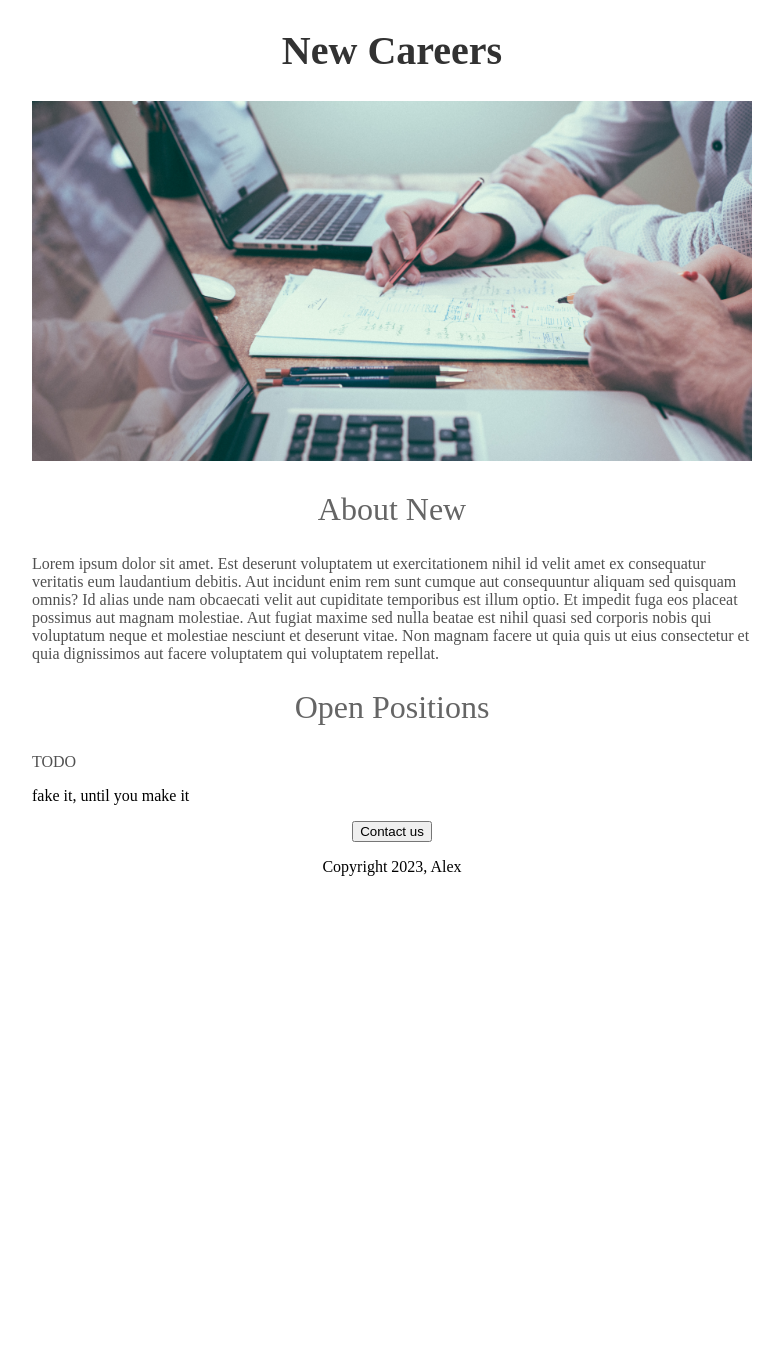
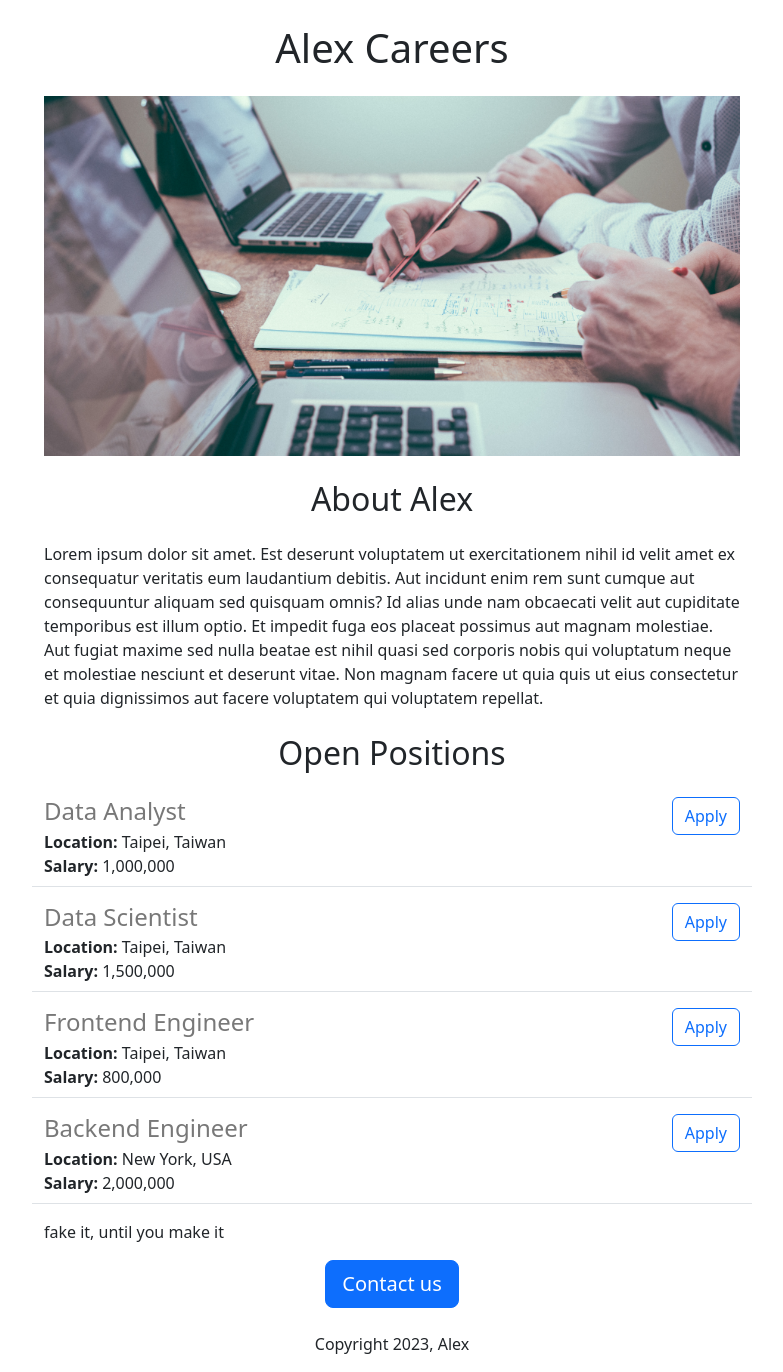
Before and after one commit to alexjian2017/career-website, a Flask app: page / in a window 1280 px wide. Shown: the whole page, without its empty margins (248-1031 px from the left). Before the commit the page ends 876 px from the top, so only its background shows below. Run offline with Flask 2, Linux system fonts and the light colour scheme.

Commit message:
add dynamic data & api route

```diff
--- a/app.py
+++ b/app.py
@@ -1,12 +1,41 @@
-from flask import Flask, render_template
+from flask import Flask, render_template, jsonify
 
 app = Flask(__name__)
 
+JOBS = [
+  {
+    'id':1,
+    'title':'Data Analyst',
+    'location':'Taipei, Taiwan',
+    'salary':'1,000,000'
+  },
+  {
+    'id':2,
+    'title':'Data Scientist',
+    'location':'Taipei, Taiwan',
+    'salary':'1,500,000'
+  },
+  {
+    'id':3,
+    'title':'Frontend Engineer',
+    'location':'Taipei, Taiwan',
+    'salary':'800,000'
+  },
+  {
+    'id':4,
+    'title':'Backend Engineer',
+    'location':'New York, USA',
+    'salary':'2,000,000'
+  },
+]
 
 @app.route("/")
 def hello():
-  return render_template('home.html')
+  return render_template('home.html',jobs=JOBS,company_name='Alex')
 
+@app.route('/api/jobs')
+def api_job():
+  return jsonify(JOBS)
 
 if __name__ == '__main__':
   app.run(host='0.0.0.0', debug=True)
--- a/templates/home.html
+++ b/templates/home.html
@@ -1,51 +1,32 @@
 <!doctype html>
 <html>
   <head>
-    <title> New Careers</title>
-    <style>
-      h1 {
-        font-size:40px;
-        font-family:微軟正黑體;
-        color: rgb(50, 50, 50);
-        text-align:center;
-      }
-      #career_pic{
-        width: 100%;
-        height: 360px;
-        object-fit :cover;
-      }
-      h2 {
-        font-size:32px;
-        font-family:微軟正黑體;
-        color: rgb(101, 101, 101);
-        text-align:center;
-        font-weight:normal;
-      }
-      .bodytext {
-        font-family:微軟正黑體;
-        color: rgb(80, 80, 80);
-      }
-      #container{
-        max-width:720px;
-        margin: 0 auto;
-      }
-    </style>
+    <meta charset="utf-8">
+    <meta name="viewport" content="width=device-width, initial-scale=1">
+    <title> {{company_name}} Careers</title>
+    <link href="https://cdn.jsdelivr.net/npm/bootstrap@5.3.0-alpha1/dist/css/bootstrap.min.css" rel="stylesheet" integrity="sha384-GLhlTQ8iRABdZLl6O3oVMWSktQOp6b7In1Zl3/Jr59b6EGGoI1aFkw7cmDA6j6gD" crossorigin="anonymous">
+
   </head>
   <body>
-    <div id='container'>
-      <h1> New Careers</h1>
-    <img id="career_pic" src='https://career-website.jhn840530.repl.co/static/career_pic.jpg' height='320'>
-    <h2>About New</h2>
-    <p class='bodytext'>Lorem ipsum dolor sit amet. Est deserunt voluptatem ut exercitationem nihil id velit amet ex consequatur veritatis eum laudantium debitis. Aut incidunt enim rem sunt cumque aut consequuntur aliquam sed quisquam omnis?
+    <div class="container" style="max-width:720px;margin: 0 auto;">
+      <h1 class="text-center mt-4 mb-4"> {{company_name}} Careers</h1>
+    <img style="width:100%;height:360px;object-fit:cover;" src='https://career-website.jhn840530.repl.co/static/career_pic.jpg' height='320'>
+    <h2 class="text-center mt-4 mb-4">About {{company_name}}</h2>
+    <p >Lorem ipsum dolor sit amet. Est deserunt voluptatem ut exercitationem nihil id velit amet ex consequatur veritatis eum laudantium debitis. Aut incidunt enim rem sunt cumque aut consequuntur aliquam sed quisquam omnis?
 
 Id alias unde nam obcaecati velit aut cupiditate temporibus est illum optio. Et impedit fuga eos placeat possimus aut magnam molestiae. Aut fugiat maxime sed nulla beatae est nihil quasi sed corporis nobis qui voluptatum neque et molestiae nesciunt et deserunt vitae. Non magnam facere ut quia quis ut eius consectetur et quia dignissimos aut facere voluptatem qui voluptatem repellat.
 </p>
-    <h2>Open Positions</h2>
-    <p class='bodytext'>TODO</p>
+    <h2 class="text-center mt-4 mb-4">Open Positions</h2>
+      <div>
+        {% for job in jobs %}
+          {% include 'jobitem.html' %}
+        {% endfor %}
+      </div>
+
     <p>fake it, until you make it</p>
     <div style="text-align:center;">
-      <button>Contact us</button>
-      <p>Copyright 2023, Alex</p>
+      <button class="btn btn-primary btn-lg">Contact us</button>
+      <p class="mt-4">Copyright 2023, Alex</p>
     </div>
 
     </div>
--- /dev/null
+++ b/templates/jobitem.html
@@ -0,0 +1,20 @@
+<div class="border-bottom row" style="margin-bottom:16px;padding-bottom:8px;">
+
+    <div class="col-9">
+      <h4 style="color:rgb(120,120,120);margin-bottom:4px">{{job['title']}}</h4>
+      <div>
+        <b>Location: </b>{{job['location']}}
+      </div>
+      <div>
+        <b>Salary: </b>
+        {% if 'salary' in job %}
+        {{job['salary']}}
+        {% else %}
+        待遇面議
+        {% endif %}
+      </div>
+    </div>
+    <div class="col-3 text-end ">
+      <button type="button" class="btn btn-outline-primary">Apply</button>
+    </div>
+</div>
```
